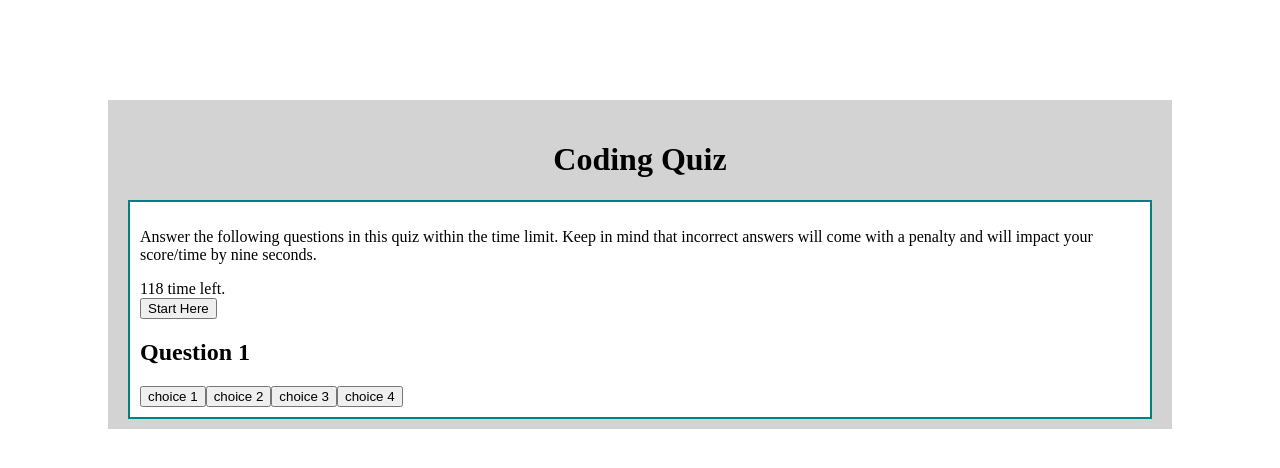
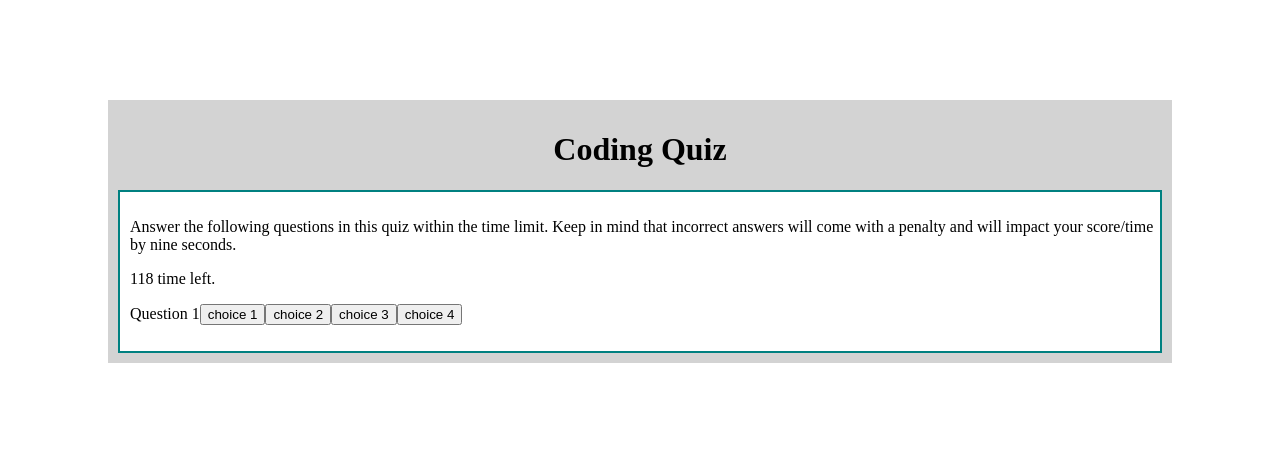
Before and after one commit to J-Navajo/Code_Quiz, a plain HTML site: page index.html in a window 1280 px wide. Both pictures are taken after a click on the button "Start Here". Drawn offline with nearby package versions, Linux system fonts and the light colour scheme.

Commit message:
added css page and got the questions to change out along with the choices and was able to hide the button after click

```diff
--- a/css.css
+++ b/css.css
@@ -1,7 +1,7 @@
 .header {
     text-align: center;
-    padding: 20px 20px 10px 20px;
-    margin: 100px 100px 0px 100px;
+    padding: 10px;
+    margin: 100px 100px 10px 100px;
 
     background-color: lightgrey;
 }
--- a/index.html
+++ b/index.html
@@ -19,7 +19,7 @@
     <button id="startQuiz">Start Here</button>
 
     <div id= "currentquestion">
-        <h2 id = "questionholder"></h2>
+        <p id = "questionholder"></p>
     </div>
     </div>
 </div>
--- a/questions.js
+++ b/questions.js
@@ -24,13 +24,14 @@ function setTime() {
     }, 1000);
 }
 function startQuiz() {
-
+    $("#startQuiz").hide();
 
     setTime();
-        elephant();
+        askquestion();
 }
 
-function elephant() {
+function askquestion() {
+    $("#questionholder").empty();
     // questions.forEach(element => {
 
     // });
@@ -44,7 +45,8 @@ function elephant() {
         const qchoices = $("<button>");
         // anytime creating an element use angle braces for example <button>
         qchoices.click(answerclick).text(questions[counter].choices[i]);
-        cquestion.append(qchoices)
+
+        $("#questionholder").append(qchoices);
         // we don't need quotes around qchoices because it is a variable that's equal to an element (button) which is already in quotes.
 
         console.log(questions[i].title);
@@ -53,6 +55,7 @@ function elephant() {
 
 function answerclick () {
     counter++
+    askquestion();
     // take whatever it is now and add one
 }
 
```
